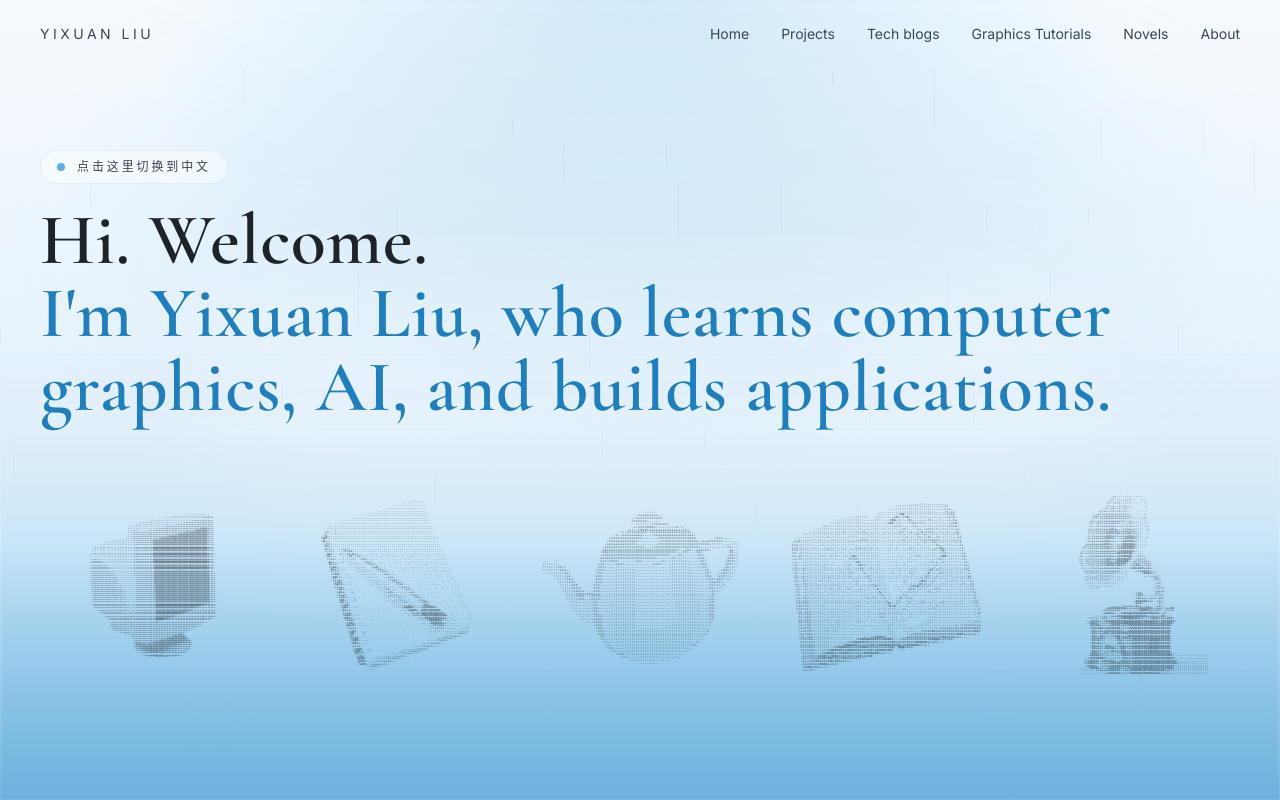
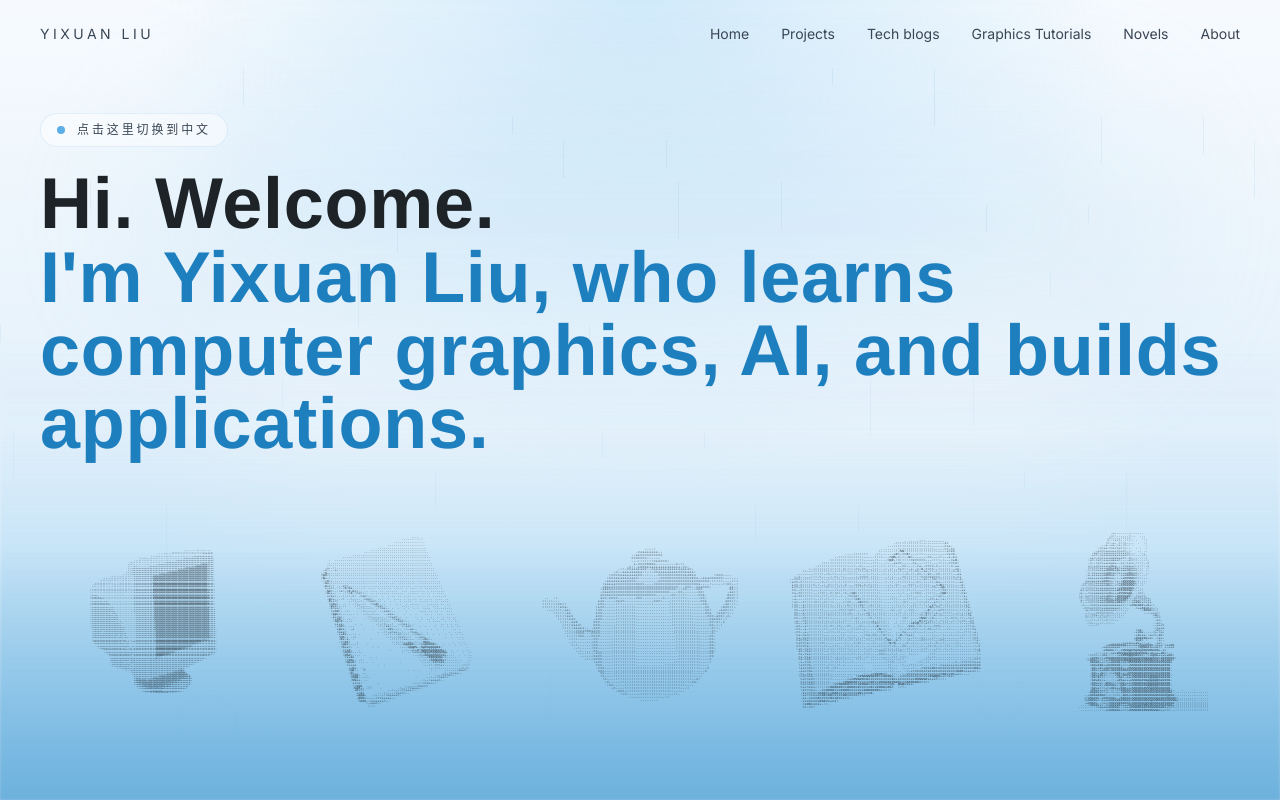
Before and after one commit to Ahhhh2016/yixuan-liu, a React (Vite) app in the folder blog-app/: page / in a window 1280 px wide. Built offline with nearby package versions, Linux system fonts and the light colour scheme.

Commit message:
font using Neue Haas

```diff
--- a/blog-app/src/index.css
+++ b/blog-app/src/index.css
@@ -1,9 +1,9 @@
-@import url("https://fonts.googleapis.com/css2?family=Cormorant+Garamond:wght@600&family=Inter:wght@400;500;600;700&family=JetBrains+Mono:wght@400;500&display=swap");
+@import url("https://fonts.googleapis.com/css2?family=Inter:wght@400;500;600;700&family=JetBrains+Mono:wght@400;500&display=swap");
 @import "tailwindcss";
 
 :root {
   --font-body: "Inter", "PingFang SC", "Hiragino Sans GB", "Microsoft YaHei", "Noto Sans CJK SC", sans-serif;
-  --font-display: "Cormorant Garamond", "Noto Serif SC", "Songti SC", "STSong", serif;
+  --font-display: "Neue Haas Grotesk Display Pro", "Neue Haas Grotesk Text Pro", "Neue Haas Grotesk", "Helvetica Neue", "Arial", "PingFang SC", "Hiragino Sans GB", "Microsoft YaHei", "Noto Sans CJK SC", sans-serif;
   --font-mono: "JetBrains Mono", "SFMono-Regular", "Consolas", "Liberation Mono", monospace;
 }
 
@@ -19,7 +19,7 @@
 h2,
 h3 {
   font-family: var(--font-display);
-  font-weight: 700;
+  font-weight: 600;
   letter-spacing: 0.01em !important;
 }
 
```
